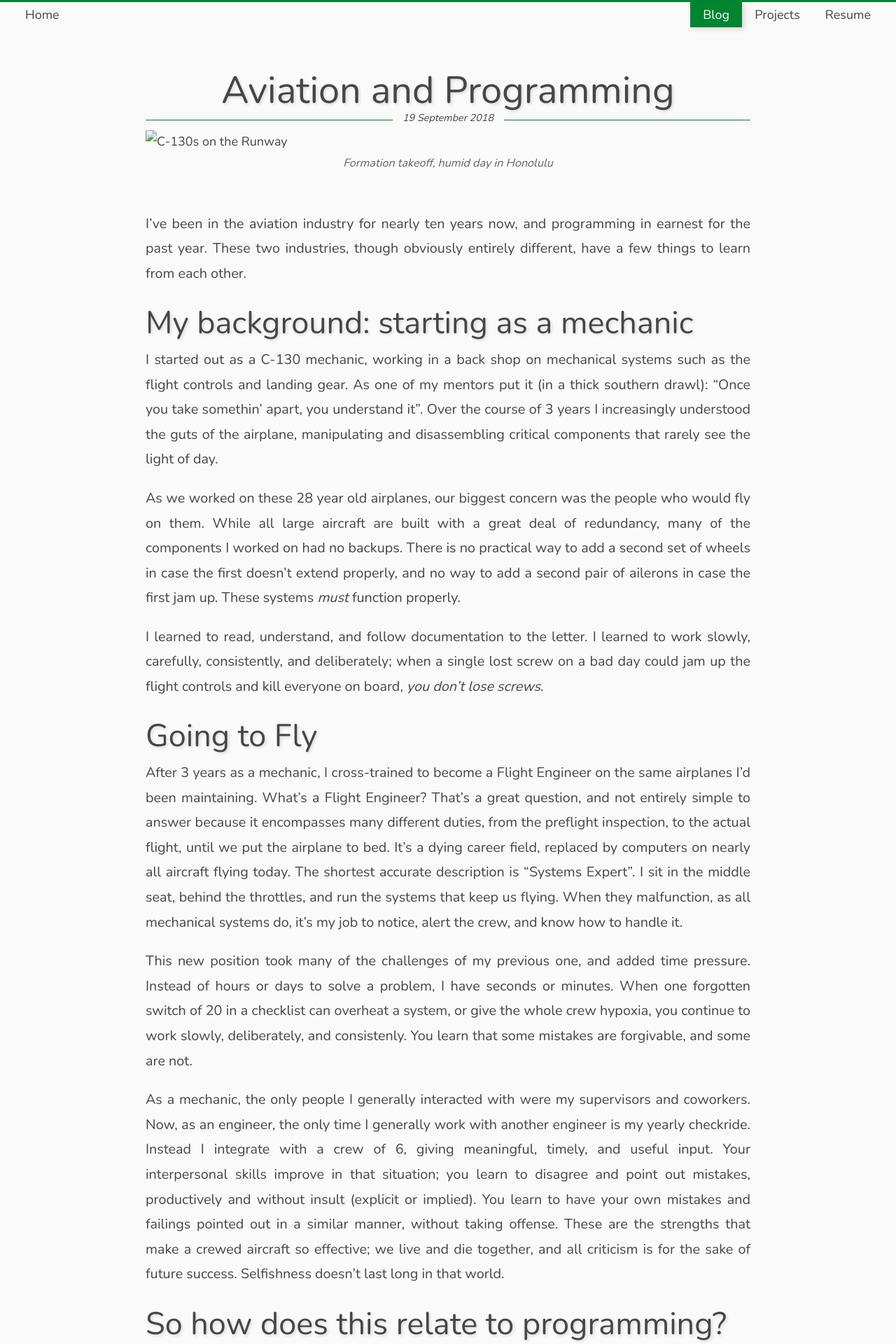
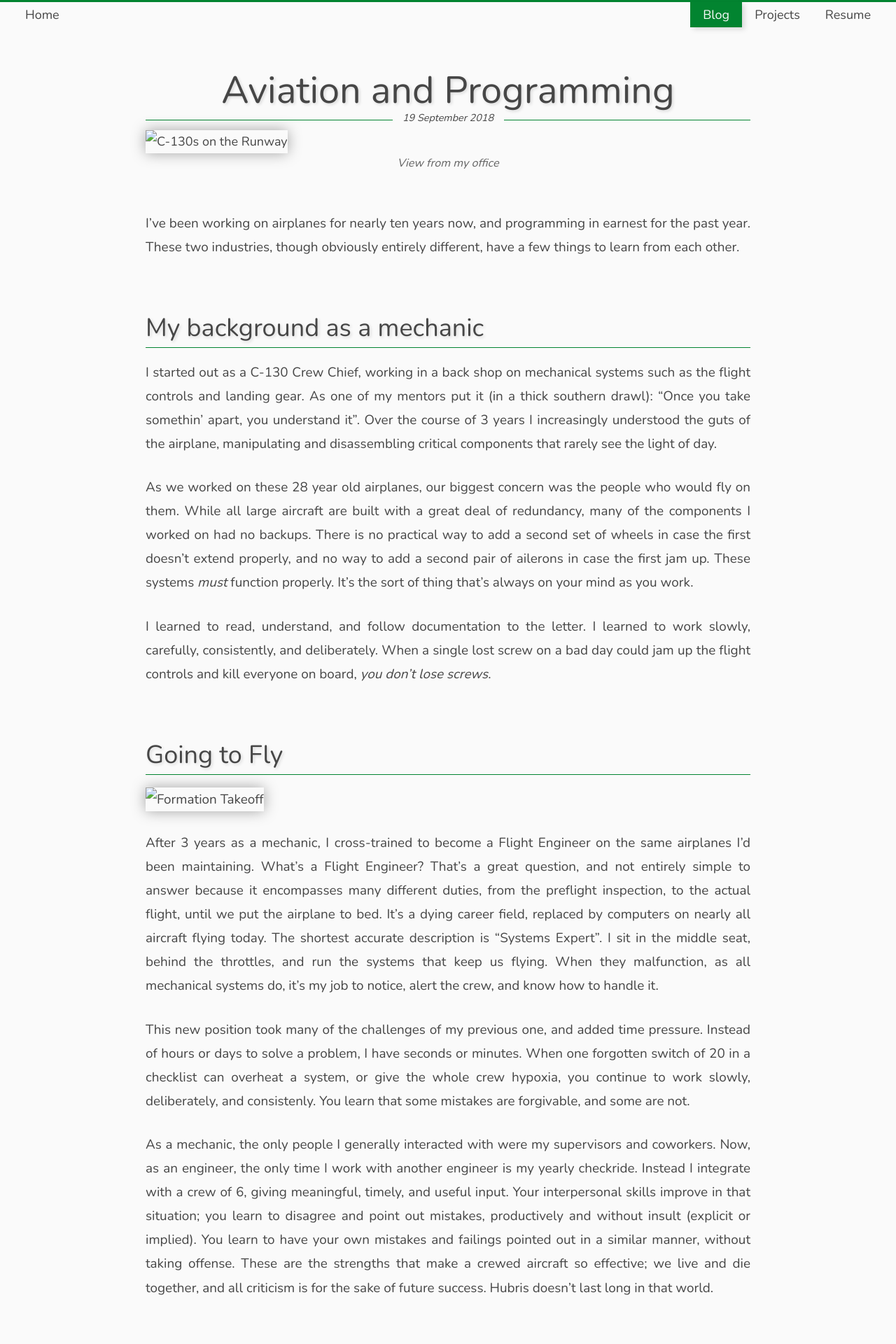
Before and after one commit to rbuchberger/robert-buchberger.com, a Jekyll site: the page built from _posts/2018-09-19-aviation-and-programming.md, in a window 1280 px wide. Shown: the top 1920 px of the page at 70% size. Built offline with Jekyll 4.4.1, drawn with Linux system fonts in a browser that asks for light colours; some of the changed text lies outside the part shown.

Commit message:
blog post improvements

```diff
--- a/_posts/2018-09-19-aviation-and-programming.md
+++ b/_posts/2018-09-19-aviation-and-programming.md
@@ -2,19 +2,18 @@
 title: Aviation and Programming
 summary: "Two different worlds with surprising similarities"
 image:
-  url: https://photos.smugmug.com/Fly/Sentry-Aloha-2016/i-sq6dfMm/0/ef4c50da/XL/RAB_20160826_0509-XL.jpg
+  url: https://photos.smugmug.com/Fly/Sentry-Aloha-2016/i-p5jP4Bd/0/b9111b61/XL/RAB_20160819_0148-XL.jpg
   alt: C-130s on the Runway
-  caption: "Formation takeoff, humid day in Honolulu"
+  caption: "View from my office"
 
 ---
 
-I've been in the aviation industry for nearly ten years now, and programming in earnest for the past
-year. These two industries, though obviously entirely different, have a few things to learn from
-each other.
+I've been working on airplanes for nearly ten years now, and programming in earnest for the past year. These
+two industries, though obviously entirely different, have a few things to learn from each other.
 
-# My background: starting as a mechanic
+## My background as a mechanic
 
-I started out as a C-130 mechanic, working in a back shop on mechanical systems such as the flight
+I started out as a C-130 Crew Chief, working in a back shop on mechanical systems such as the flight
 controls and landing gear. As one of my mentors put it (in a thick southern drawl): "Once you take
 somethin' apart, you understand it". Over the course of 3 years I increasingly understood the guts
 of the airplane, manipulating and disassembling critical components that rarely see the light of
@@ -24,13 +23,15 @@ As we worked on these 28 year old airplanes, our biggest concern was the people
 large aircraft are built with a great deal of redundancy, many of the components I worked on had no
 backups. There is no practical way to add a second set of wheels in case the first doesn't extend
 properly, and no way to add a second pair of ailerons in case the first jam up. These systems *must*
-function properly.
+function properly. It's the sort of thing that's always on your mind as you work.
 
 I learned to read, understand, and follow documentation to the letter. I learned to work slowly,
-carefully, consistently, and deliberately; when a single lost screw on a bad day could jam up the
+carefully, consistently, and deliberately. When a single lost screw on a bad day could jam up the
 flight controls and kill everyone on board, *you don't lose screws*.
 
-# Going to Fly
+## Going to Fly
+
+![Formation Takeoff](https://photos.smugmug.com/Fly/Sentry-Aloha-2016/i-C86j5bf/0/69996de3/XL/RAB_20160826_0496-XL.jpg)
 
 After 3 years as a mechanic, I cross-trained to become a Flight Engineer on the same airplanes I'd
 been maintaining. What's a Flight Engineer? That's a great question, and not entirely simple to
@@ -46,20 +47,17 @@ checklist can overheat a system, or give the whole crew hypoxia, you continue to
 deliberately, and consistenly. You learn that some mistakes are forgivable, and some are not.
 
 As a mechanic, the only people I generally interacted with were my supervisors and coworkers. Now,
-as an engineer, the only time I generally work with another engineer is my yearly checkride.
-Instead I integrate with a crew of 6, giving meaningful, timely, and useful input. Your
-interpersonal skills improve in that situation; you learn to disagree and point out mistakes,
-productively and without insult (explicit or implied). You learn to have your own mistakes and
-failings pointed out in a similar manner, without taking offense. These are the strengths that make
-a crewed aircraft so effective; we live and die together, and all criticism is for the sake of
-future success. Selfishness doesn't last long in that world.
+as an engineer, the only time I work with another engineer is my yearly checkride.  Instead I
+integrate with a crew of 6, giving meaningful, timely, and useful input. Your interpersonal skills
+improve in that situation; you learn to disagree and point out mistakes, productively and without
+insult (explicit or implied). You learn to have your own mistakes and failings pointed out in a
+similar manner, without taking offense. These are the strengths that make a crewed aircraft so
+effective; we live and die together, and all criticism is for the sake of future success. Hubris
+doesn't last long in that world.
 
-# So how does this relate to programming?
+## So how does this relate to programming?
 
-Software is conceptual in nature, existing in a universe with entirely different rules from ours.
-We write instructions and a computer carries them out; change the instructions, and the program
-itself changes. Airplanes are physical and mechanical (especially the ones I fly on). They obey the
-same laws we do, and a given aircraft doesn't change much year over year.
+![Herc over the ocean](https://photos.smugmug.com/Fly/Sentry-Aloha-2016/i-9BXjpgm/0/fd89842e/XL/RAB_20160826_0643-XL.jpg)
 
 On the surface, they're clearly entirely unrelated, but the more you dig the more similarities
 appear. Take the C-130 electrical system for example: It's composed of 4 AC and 2 DC buses,
@@ -67,7 +65,7 @@ appear. Take the C-130 electrical system for example: It's composed of 4 AC and
 `number_4_engine_generator` an instance of the class `EngineGenerator` which has its `.spin` method called
 by the `number_4_engine`, an excellent metaphor emerges.
 
-## Encapsulation
+### Encapsulation
 
 It would certainly be possible to activate and deactivate an engine generator by connecting and
 disconnecting wires within it while the engine is running (and there are legends about this sort of
@@ -76,7 +74,7 @@ to accomplish this. While that generator is operating, I don't know what the var
 coils are doing within it are doing, but I can monitor its frequency and voltage to know that it's
 working properly. It's *encapsulated*.
 
-## Abstraction
+### Abstraction
 
 An `EngineGenerator` serves exactly one purpose: to generate AC electrical power.  If you understand
 that, and you know its interactions, you don't need to know its inner workings in order to use it.
@@ -84,7 +82,7 @@ The electrical shop can completely understand one, disassemble it, and fix it, w
 shop doesn't need to know about generators in order to fix their electric pumps. The fat, dumb, and
 happy Flight Engineer doesn't need to know either of those things in order to use both.
 
-## Inheritence
+### Inheritence
 
 Both an aircraft and a program are incredibly complex, often so complex that no single person can
 maintain a working knowledge of the entire system, and yet they are built up on the repeated use of
--- a/_sass/_blog.scss
+++ b/_sass/_blog.scss
@@ -1,4 +1,6 @@
 article.post {
+
+  margin-bottom: 5em;
 
   header {
     margin-top: 5em;
@@ -25,6 +27,7 @@ article.post {
   img {
     max-width: 100%;
     margin: 0 auto;
+    box-shadow: 0px 0px 20px 0px rgba(0,0,0,0.35);
   }
 
   figcaption {
@@ -34,20 +37,24 @@ article.post {
     color: var(--light-text-color);
   }
 
-  h1 {
-    font-size: 2.5em;
-  }
-
   h2 {
-    font-size: 1.5em;
+    font-size: 2em;
+    border-bottom: 1px solid var(--accent-color);
+    margin-bottom: .5em;
+    margin-top: 2em;
   }
 
   h3 {
-    font-size: 1.3em;
+    font-size: 1.5em;
+    border-left: 1px solid var(--accent-color);
+    padding-left: .5em;
+    line-height: 1;
+    margin-bottom: .5em;
   }
 
   p {
-    font-size: 1.1em;
+    font-size: 1.05em;
     text-align: justify;
+    margin-bottom: 1.5em;
   }
 }
--- a/_sass/_typography.scss
+++ b/_sass/_typography.scss
@@ -79,6 +79,8 @@ a, button {
 ul {
   margin-left: 2em;
 
+  list-style: disc;
+
   li {
     margin-bottom: 1em;
   }
```
Also changed, not shown: other parts of _posts/2018-09-19-aviation-and-programming.md (+15 -11 lines).
